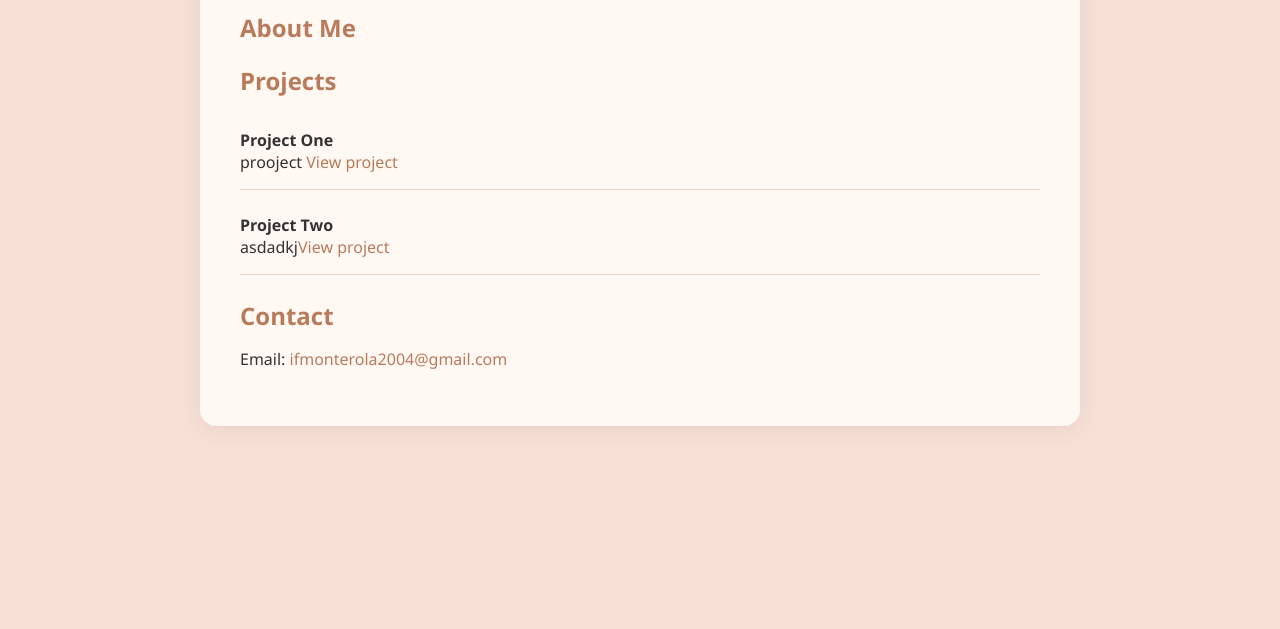
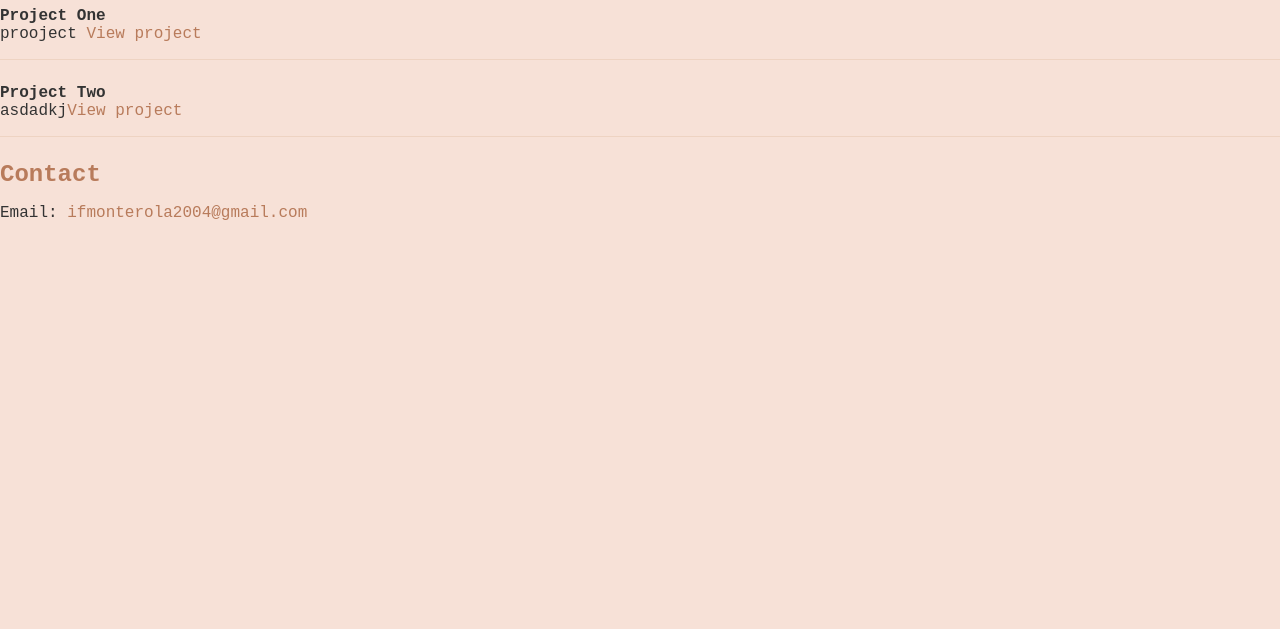
Before and after one commit to iyfrncsca/iyfrncsca, a plain HTML site: page index.html in a window 1280 px wide. Shown: the part 171-800 px from the top of the page. Drawn offline with Linux system fonts and the light colour scheme.

Commit message:
style.css

```diff
--- a/index.html
+++ b/index.html
@@ -7,17 +7,17 @@
     body {
       background-color: #f7e1d7;
       margin: 0;
-      font-family: 'Segoe UI', Arial, sans-serif;
+      font-family: 'Courier New', Courier, monospace;
       color: #333;
     }
-    .container {
-      max-width: 800px;
+    /* .container {
+      /* max-width: 800px;
       margin: 60px auto;
       padding: 40px;
       background: #fff8f3;
       border-radius: 16px;
-      box-shadow: 0 4px 24px rgba(0,0,0,0.07);
-    }
+      box-shadow: 0 4px 24px rgba(0,0,0,0.07); */
+    /* } */
     h1 {
       margin-top: 0;
       font-size: 2.5rem;
```
Also changed, not shown: style.css (added).
